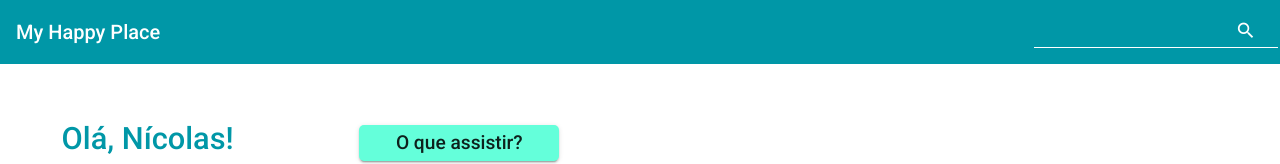
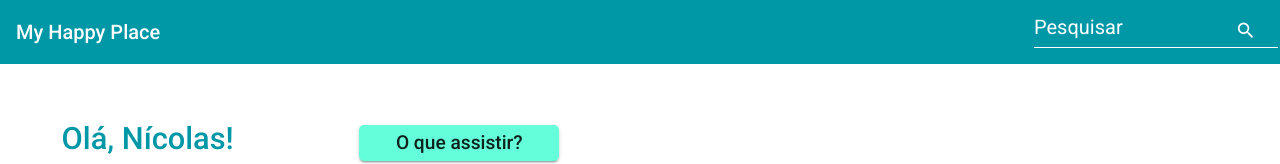
Before and after one commit to My-Happy-Place/My_Happy_Place, an Angular app in the folder frontend/: page /user in a window 1280 px wide. Shown: the top 164 px of the page. Built offline with nearby package versions, Linux system fonts and the light colour scheme; no server answers.

Commit message:
Melhora da searchbar

```diff
--- a/frontend/src/app/app.component.html
+++ b/frontend/src/app/app.component.html
@@ -1,12 +1,14 @@
 <mat-toolbar color="primary">
-  <span routerLink="/user">My Happy Place</span>
-  <mat-form-field class="search-bar">
-    <span matPrefix> </span>
-    <input matInput type="text" name="search" [(ngModel)]="search">
+  <span class="logo" routerLink="/user">My Happy Place</span>
+  <mat-form-field class="search-bar" floatLabel="never">
+    <input matInput type="text" name="search" placeholder="Pesquisar" [(ngModel)]="search"
+      (keyup.enter)="onEnterPress(search)">
     <button matSuffix mat-button routerLink="/search/{{search}}"><mat-icon>search</mat-icon></button>
   </mat-form-field>
 </mat-toolbar>
+
 <router-outlet></router-outlet>
+
 <footer>
   <span>My Happy Place &copy; 2023</span>
 </footer>
--- a/frontend/src/app/app.component.scss
+++ b/frontend/src/app/app.component.scss
@@ -2,6 +2,10 @@
 
 .search-bar {
   margin-left: 70%;
+}
+
+.logo {
+  cursor: pointer;
 }
 
 footer {
--- a/frontend/src/app/app.component.ts
+++ b/frontend/src/app/app.component.ts
@@ -1,4 +1,5 @@
 import { Component } from '@angular/core';
+import { Router } from '@angular/router';
 
 @Component({
   selector: 'app-root',
@@ -9,4 +10,10 @@ export class AppComponent {
   title = 'my-happy-place';
   logged = true; //TODO: Verificar como validar se usuário está logado
   search = '';
+
+  constructor(private router: Router){}
+
+  onEnterPress(search: string) {
+    this.router.navigate(['/search', search]);
+  }
 }
```
